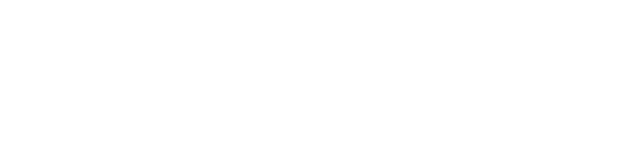
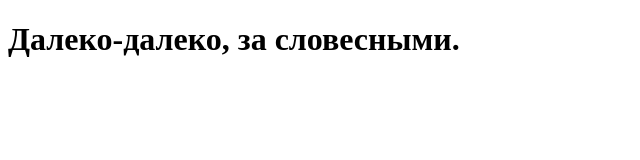
Before and after one commit to Dima-skillup/test__repo, a plain HTML site: page index.html in a window 1280 px wide. Shown: the whole page, without its empty margins (0-640 px from the left). Drawn offline with Linux system fonts and the light colour scheme.

Commit message:
added h1

```diff
--- a/index.html
+++ b/index.html
@@ -8,7 +8,7 @@
 </head>
 
 <body>
-
+  <h1>Далеко-далеко, за словесными.</h1>
 </body>
 
 </html
```
